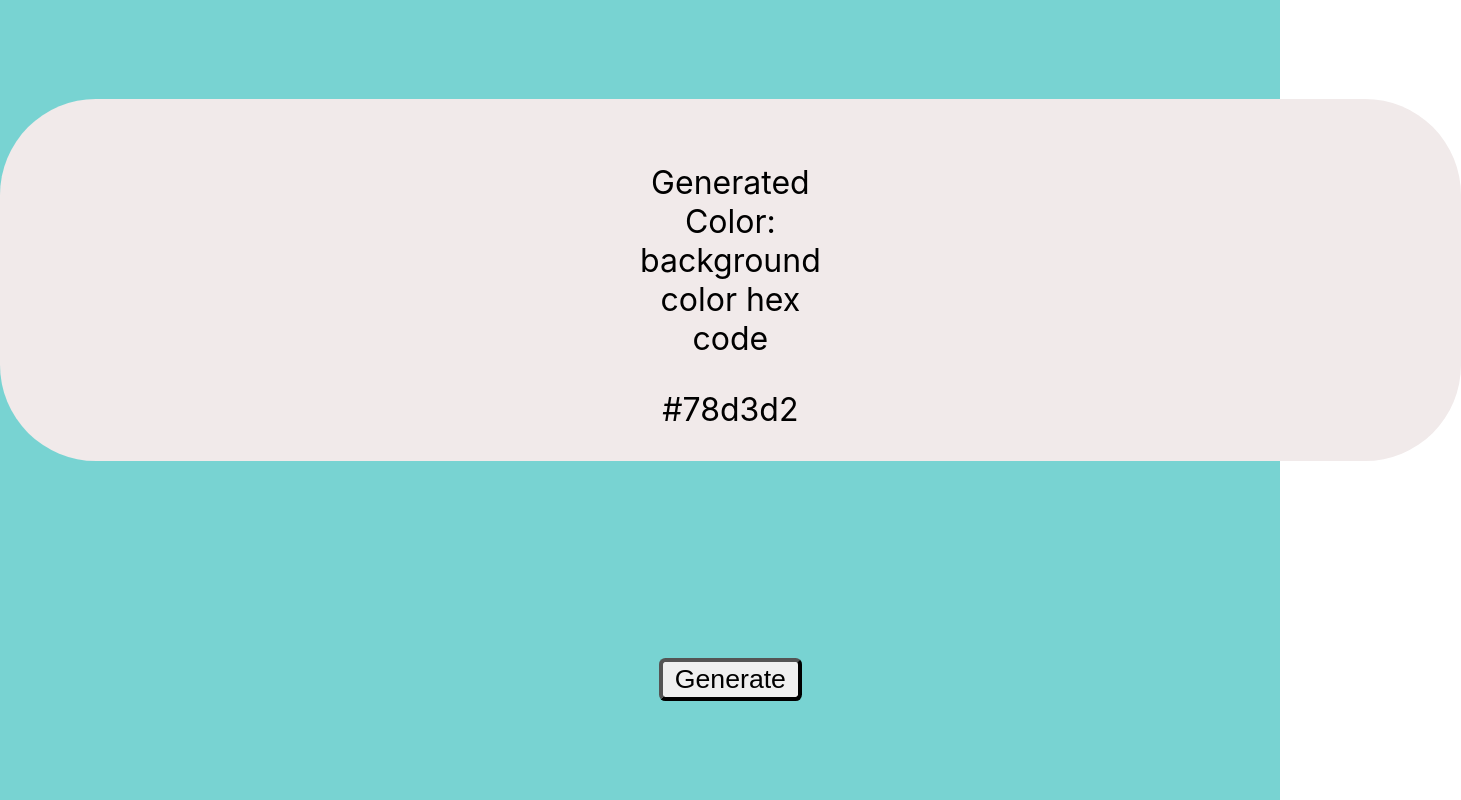
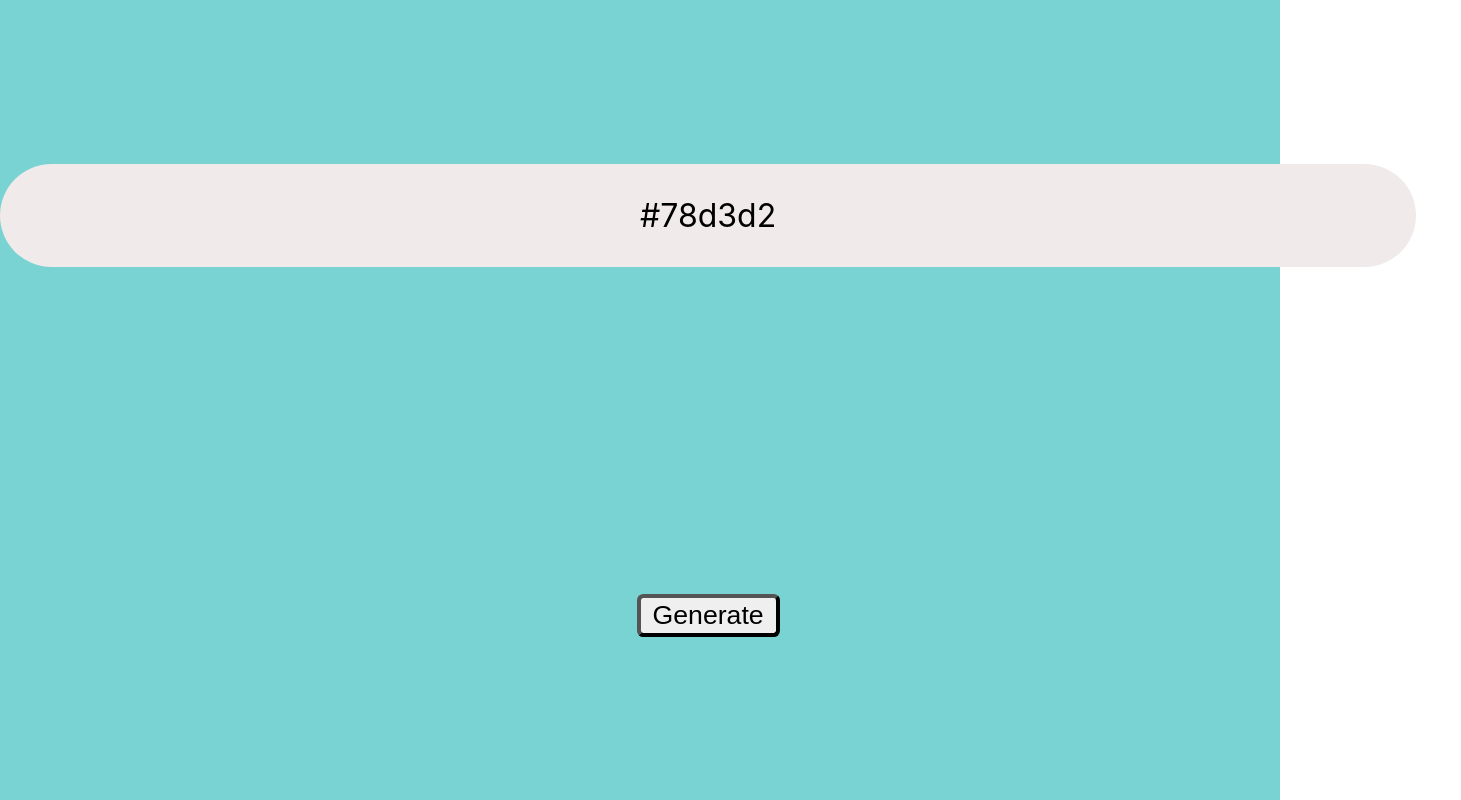
Before and after one commit to OKostadinoska/react-random-color-generator, a React (Create React App) app: page / in a window 1280 px wide. Shown: the whole page, 1461 px wide, since content can reach past the window. Built offline with nearby package versions, Linux system fonts and the light colour scheme.

Commit message:
Added div element-text

```diff
--- a/src/Button.js
+++ b/src/Button.js
@@ -24,8 +24,10 @@ function Button() {
         }}
       >
         {/* Show state variable value on page */}
-        <div className="App-header">
-          <p>Generated Color: background color hex code</p>
+        <div
+          className="App-header"
+          text="Generated Color: <background color hex code>"
+        >
           {hex}
         </div>
         {/* Update state variable */}
```
